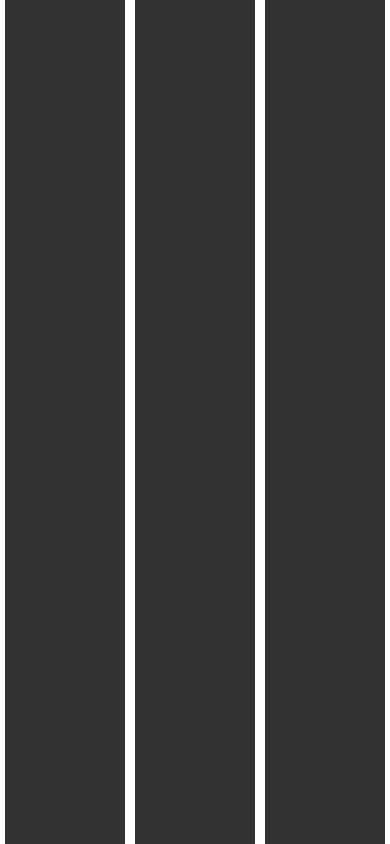
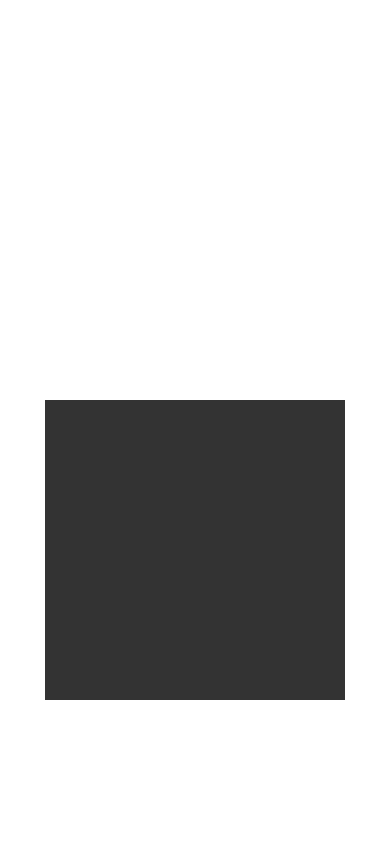
Before and after one commit to ALexander4295502/rn-animation-sample, a React Native app: screen / in a window 390 px wide. Built offline with nearby package versions, Linux system fonts and the light colour scheme.

Commit message:
add AnimatedParallel component for demo

```diff
--- a/App.js
+++ b/App.js
@@ -12,12 +12,13 @@ import AnimateColor from './Components/AnimateColor';
 import AnimateRotation from './Components/AnimateRotation';
 import AnimateSequence from './Components/AnimateSequence';
 import AnimatedStagger from './Components/AnimatedStagger';
+import AnimatedParallel from './Components/AnimatedParallel';
 
 export default class App extends Component<{}> {
 
   render() {
     return (
-      <AnimatedStagger/>
+      <AnimatedParallel/>
     );
   }
 }
--- /dev/null
+++ b/Components/AnimatedParallel.js
@@ -0,0 +1,53 @@
+import React, {Component} from 'react';
+import {
+  StyleSheet,
+  Text,
+  View,
+  Animated
+} from 'react-native';
+
+export default class AnimatedParallel extends Component {
+
+  componentWillMount() {
+    this.animatedValue1 = new Animated.Value(0);
+    this.animatedValue2 = new Animated.Value(1);
+  }
+
+  componentDidMount() {
+    Animated.parallel([
+      Animated.timing(this.animatedValue1, {
+        toValue: 500,
+        duration: 300
+      }).start(),
+      Animated.spring(this.animatedValue2, {
+        toValue: 3,
+      }).start(),
+    ])
+  }
+
+  render() {
+    const animateStyles = {
+      transform: [
+        {translateY: this.animatedValue1},
+        {scale: this.animatedValue2}
+      ]
+    };
+    return (
+      <View style={styles.container}>
+        <Animated.View style={[styles.box, animateStyles]} />
+      </View>
+    );
+  }
+}
+
+const styles = StyleSheet.create({
+  container: {
+    flex: 1,
+    alignItems: 'center'
+  },
+  box: {
+    backgroundColor: '#333',
+    width: 100,
+    height: 100,
+  }
+});
```
